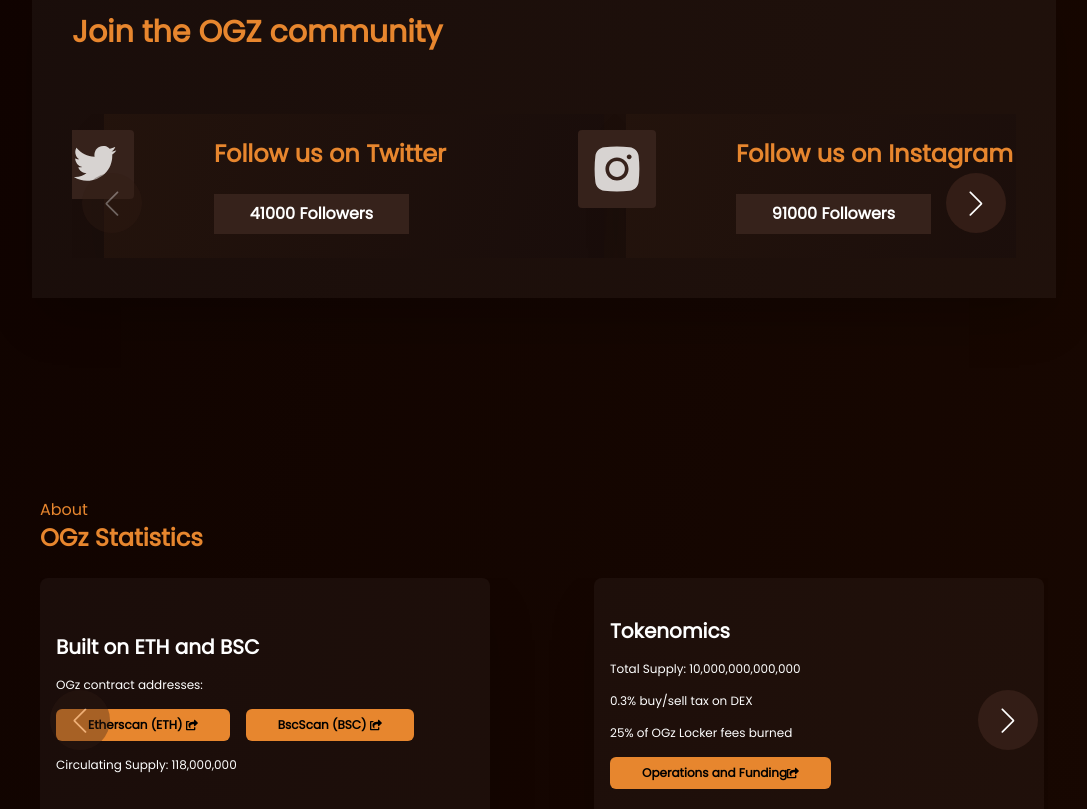
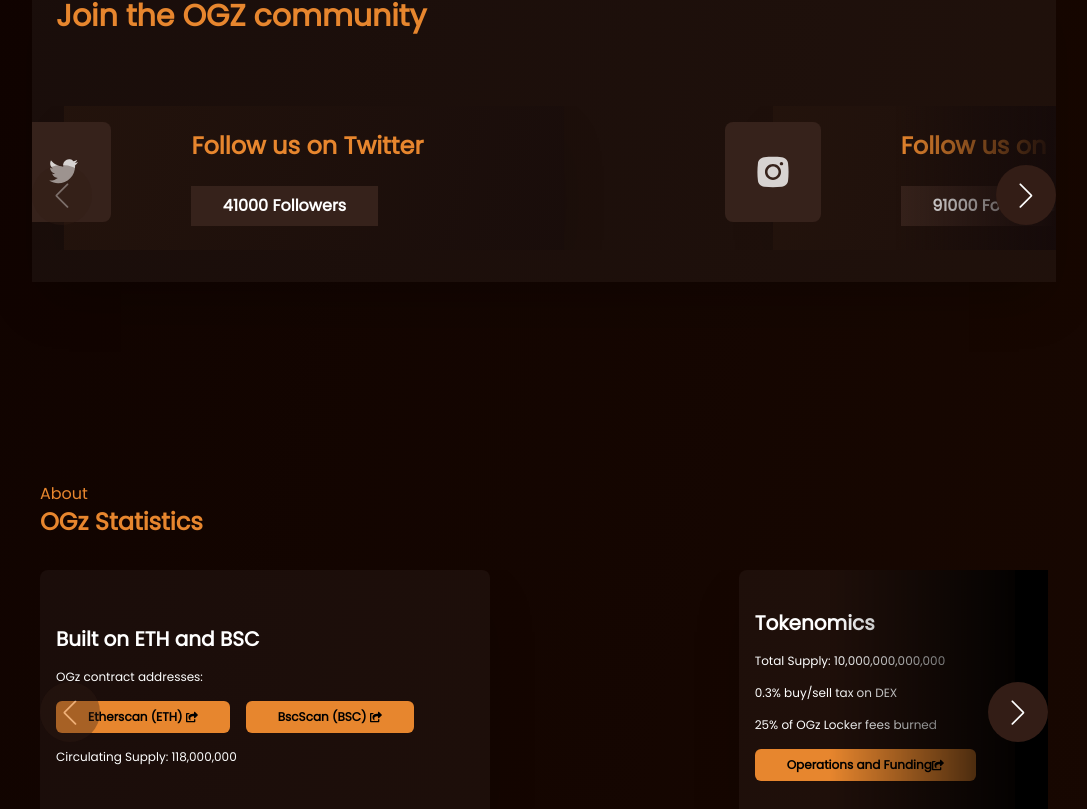
Before and after one commit to pranjalshukla23/ogz-website, a Next.js app: page / in a window 1280 px wide. Shown: the part 2891-3700 px from the top of the page, without its empty margins (96-1183 px from the left). Built offline with nearby package versions, Linux system fonts and the light colour scheme.

Commit message:
ADD: added shadow

```diff
--- a/src/components/About.tsx
+++ b/src/components/About.tsx
@@ -37,11 +37,11 @@ export default function About() {
 
       <Swiper
         id='swiper-color'
-        slidesPerView={2}
-        spaceBetween={width < 1024 ? 350 : 100}
+        slidesPerView={width < 1440 ? 1.5 : 2.2}
+        spaceBetween={width < 1440 ? 40 : 0}
         navigation={width < 768 ? false : true}
         modules={[Pagination, Navigation]}
-        className='mySwiper'
+        className='mySwiper my-8'
       >
         <SwiperSlide>
           <div
@@ -94,6 +94,8 @@ export default function About() {
             </button>
           </div>
         </SwiperSlide>
+        {/* <div className='blurDivLeft'></div> */}
+        <div className='blurDivRight'></div>
       </Swiper>
     </div>
   );
--- a/src/components/Community.tsx
+++ b/src/components/Community.tsx
@@ -18,7 +18,7 @@ export default function Community() {
   const [space, setSpace] = useState(3);
 
   return (
-    <div className='card w-4/5 mx-auto text-orange-400 my-24 flex flex-col justify-start items-start  gap-4 p-4  text-orangeLight shadow-2xl'>
+    <div className='card w-4/5  text-orange-400 my-24 flex flex-col justify-start items-start  gap-4 text-orangeLight shadow-2xl '>
       <h1 className='text-2xl md:text-3xl font-bold w-3/4 md:w-full p-6'>
         Join the OGZ community
       </h1>
@@ -93,27 +93,29 @@ export default function Community() {
       </div>
 
       {/* desktop */}
-      <div className='hidden md:block  w-full p-6'>
+      <div className='hidden md:block  w-full '>
         <Swiper
           id='swiper-color'
-          slidesPerView={2}
-          spaceBetween={width < 1024 ? 350 : 100}
+          slidesPerView={width < 1440 ? 1.5 : 2.2}
+          spaceBetween={width < 1440 ? 40 : 0}
           navigation={width < 768 ? false : true}
           modules={[Pagination, Navigation]}
-          className='mySwiper'
+          className='mySwiper my-8'
         >
           <SwiperSlide>
             {/* item1 */}
             <div className='card2 shadow-2xl  flex flex-row w-[500px] h-36 gap-8 ml-8 transform'>
               {/* left side */}
-              <div className='flex justify-center items-start translate-y-4 -translate-x-12 '>
+              <div
+                className='flex justify-center items-start translate-y-4 -translate-x-12
+               w-32 h-[100px] relative'
+              >
                 {/* image container */}
                 <Image
                   src='/images/twitter.svg'
                   alt='twitter'
-                  width={100}
-                  height={200}
-                  className='bg-creamy p-4 rounded'
+                  fill
+                  className='bg-creamy p-8 rounded-lg'
                 />
               </div>
               {/* right side */}
@@ -130,14 +132,16 @@ export default function Community() {
             {/* item2 */}
             <div className='card2 shadow-2xl  flex flex-row w-[500px] h-36 gap-8 ml-8'>
               {/* left side */}
-              <div className='flex justify-center items-start translate-y-4 -translate-x-12 '>
+              <div
+                className='flex justify-center items-start translate-y-4 -translate-x-12
+               w-32 h-[100px] relative'
+              >
                 {/* image container */}
                 <Image
                   src='/images/insta.svg'
                   alt='twitter'
-                  width={100}
-                  height={200}
-                  className='bg-creamy p-4 rounded'
+                  fill
+                  className='bg-creamy p-8 rounded-lg'
                 />
               </div>
               {/* right side */}
@@ -154,14 +158,16 @@ export default function Community() {
             {/* item1 */}
             <div className='card2 shadow-2xl  flex flex-row w-[500px] h-36 gap-8 ml-8'>
               {/* left side */}
-              <div className='flex justify-center items-start translate-y-4 -translate-x-12 '>
+              <div
+                className='flex justify-center items-start translate-y-4 -translate-x-12
+               w-32 h-[100px] relative'
+              >
                 {/* image container */}
                 <Image
                   src='/images/youtube.svg'
                   alt='twitter'
-                  width={100}
-                  height={200}
-                  className='bg-creamy p-4 rounded'
+                  fill
+                  className='bg-creamy p-8 rounded-lg'
                 />
               </div>
               {/* right side */}
@@ -173,6 +179,7 @@ export default function Community() {
               </div>
             </div>
           </SwiperSlide>
+          <div className='blurDivRight2'></div>
         </Swiper>
       </div>
     </div>
--- a/src/components/Layout.tsx
+++ b/src/components/Layout.tsx
@@ -13,7 +13,7 @@ const Layout = ({ children }: Props) => {
       <div className="bg-[url('/images/heading-background.svg')] bg-no-repeat bg-cover h-[1867px] absolute top-0 bottom-3/4 right-0 left-0 "></div>
 
       {/* footer gradient */}
-      <div className="bg-[url('/images/heading-background.svg')] bg-no-repeat absolute top-3/4 bottom-0 right-0 left-0 "></div>
+      <div className="bg-[url('/images/heading-background.svg')] bg-no-repeat absolute  bottom-1/4 right-0 left-0 "></div>
     </div>
   );
 };
--- a/src/components/Statistics.tsx
+++ b/src/components/Statistics.tsx
@@ -25,7 +25,7 @@ export default function Statistics() {
 
       <Swiper
         id='swiper-color'
-        slidesPerView={width < 1440 ? 1.5 : 2.5}
+        slidesPerView={width < 1440 ? 1.5 : 2.7}
         spaceBetween={width < 1440 ? 40 : 0}
         navigation={width < 768 ? false : true}
         modules={[Pagination, Navigation]}
@@ -34,7 +34,7 @@ export default function Statistics() {
         <SwiperSlide>
           <div
             className='w-48 md:w-[420px] h-[387px]
-           md:h-[187px] flex flex-col md:flex-row gap-4 shadow-2xl card rounded-lg'
+           md:h-[187px] flex flex-col md:flex-row gap-2 shadow-2xl card rounded-lg'
           >
             {/* image container */}
             <div className='image-container relative w-full h-1/2 md:h-full md:w-6/12'>
@@ -193,6 +193,8 @@ export default function Statistics() {
             </div>
           </div>
         </SwiperSlide>
+        {/* <div className='blurDivLeft'></div> */}
+        <div className='blurDivRight'></div>
       </Swiper>
     </div>
   );
--- a/src/styles/globals.css
+++ b/src/styles/globals.css
@@ -64,13 +64,16 @@ body {
 
 #swiper-color {
   --swiper-navigation-size: 25px;
+  position: relative;
 }
 
 #swiper-color .swiper-button-next,
 .swiper-button-prev {
+  position: absolute;
   color: white;
   background-color: #331d16;
   border-radius: 50%;
+  right: 0;
   font-size: 8px;
   padding: 30px;
   height: 4px;
@@ -78,6 +81,7 @@ body {
 }
 #swiper-color .swiper-button-prev {
   color: white;
+  left: 0;
 }
 
 #swiper-replace .swiper-button-next::after {
@@ -90,3 +94,57 @@ body {
   justify-content: center;
   align-items: center;
 }
+
+.blurDivLeft {
+  background: linear-gradient(270deg, rgba(12, 1, 0, 0) 0%, black 100%);
+  position: absolute;
+  z-index: 1;
+  top: 0;
+  left: 0;
+  bottom: 0;
+  width: 218px;
+}
+
+.blurDivLeft::before {
+  background: black;
+  content: "";
+  display: block;
+  position: absolute;
+  left: -150px;
+  z-index: 1;
+  top: 0;
+  width: 133px;
+  height: 335px;
+}
+
+.blurDivRight {
+  background: linear-gradient(270deg, black 0%, rgba(12, 1, 0, 0) 100%);
+  position: absolute;
+  z-index: 1;
+  top: 0;
+  right: 0;
+  bottom: 0;
+  width: 218px;
+}
+
+.blurDivRight::after {
+  background: black;
+  content: "";
+  display: block;
+  position: absolute;
+  right: -100px;
+  z-index: 1;
+  top: 0;
+  width: 133px;
+  height: 335px;
+}
+
+.blurDivRight2 {
+  background: linear-gradient(270deg, #160b0a 0%, rgba(22, 11, 10, 0) 100%);
+  position: absolute;
+  z-index: 1;
+  top: 0;
+  right: 0px;
+  bottom: 0;
+  width: 160px;
+}
```
